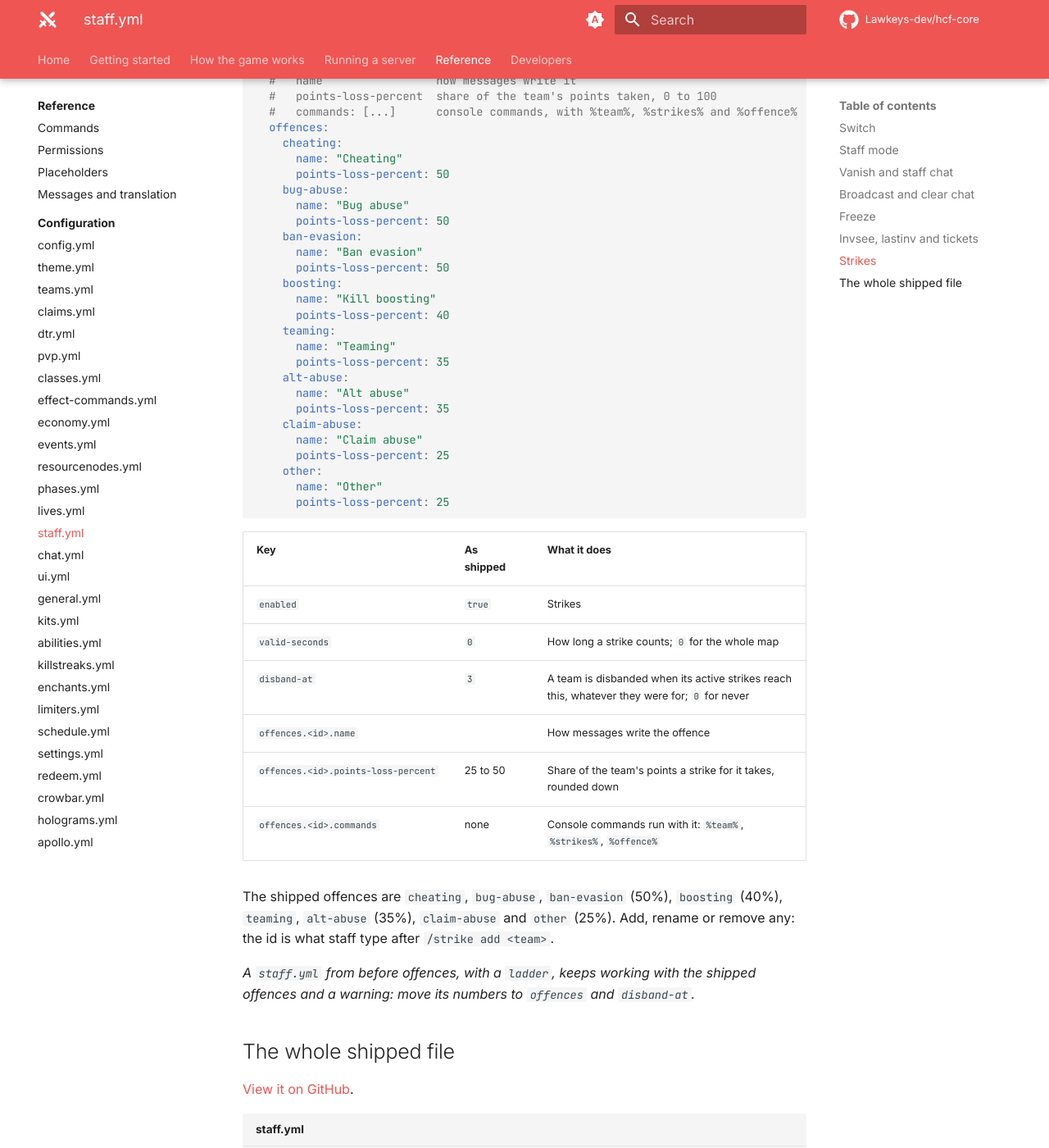
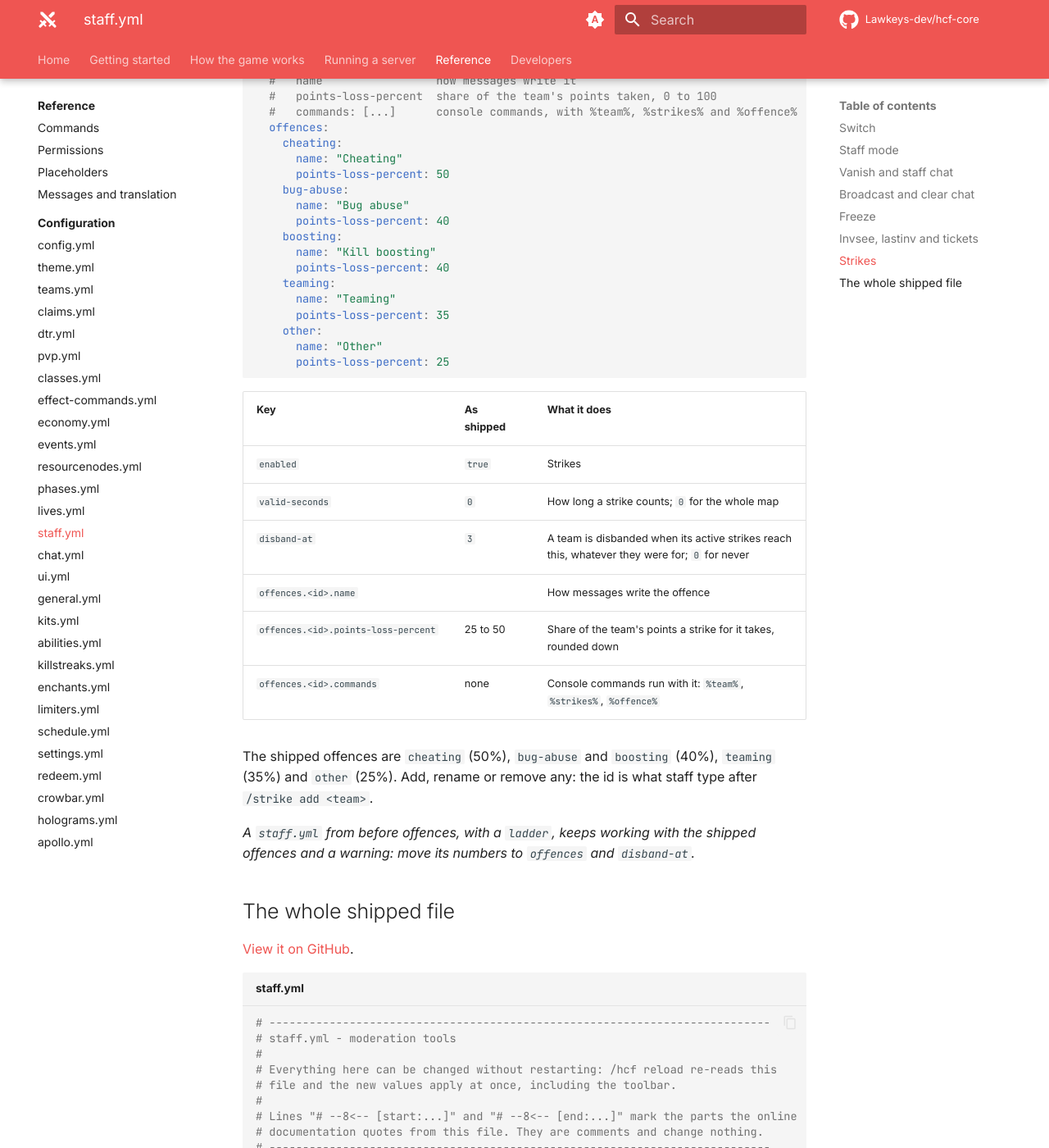
Before and after one commit to Lawkeys-dev/hcf-core, an MkDocs documentation site: the page built from docs/reference/configuration/staff.md, in a window 1280 px wide and 1400 px high, scrolled down 6468 px. Shown: the whole window at 82% size. Built offline with MkDocs 1.6.1 and Material for MkDocs 9.7.7, drawn with Linux system fonts in a browser that asks for light colours; comment, search, counter and statistics services are not loaded.

Commit message:
Strikes: five offences, bug abuse at 40%
Ban evasion, alt abuse and claim abuse are gone; bug abuse takes 40%
of the team's points.

````diff
--- a/docs/reference/configuration/staff.md
+++ b/docs/reference/configuration/staff.md
@@ -113,7 +113,7 @@ Every example on this page is **taken from the shipped `staff.yml`**. Changes ap
 | `offences.<id>.points-loss-percent` | 25 to 50 | Share of the team's points a strike for it takes, rounded down |
 | `offences.<id>.commands` | none | Console commands run with it: `%team%`, `%strikes%`, `%offence%` |
 
-The shipped offences are `cheating`, `bug-abuse`, `ban-evasion` (50%), `boosting` (40%), `teaming`, `alt-abuse` (35%), `claim-abuse` and `other` (25%). Add, rename or remove any: the id is what staff type after `/strike add <team>`.
+The shipped offences are `cheating` (50%), `bug-abuse` and `boosting` (40%), `teaming` (35%) and `other` (25%). Add, rename or remove any: the id is what staff type after `/strike add <team>`.
 
 *A `staff.yml` from before offences, with a `ladder`, keeps working with the shipped offences and a warning: move its numbers to `offences` and `disband-at`.*
 
--- a/docs/server/moderation.md
+++ b/docs/server/moderation.md
@@ -156,12 +156,9 @@ As shipped:
 | Offence | `/strike add … <offence>` | Points lost |
 |---|---|---|
 | Cheating | `cheating` | 50% |
-| Bug abuse | `bug-abuse` | 50% |
-| Ban evasion | `ban-evasion` | 50% |
+| Bug abuse | `bug-abuse` | 40% |
 | Kill boosting | `boosting` | 40% |
 | Teaming | `teaming` | 35% |
-| Alt abuse | `alt-abuse` | 35% |
-| Claim abuse | `claim-abuse` | 25% |
 | Other | `other` | 25% |
 
 ```yaml title="staff.yml"
--- a/src/main/resources/staff.yml
+++ b/src/main/resources/staff.yml
@@ -218,22 +218,13 @@ strikes:
       points-loss-percent: 50
     bug-abuse:
       name: "Bug abuse"
-      points-loss-percent: 50
-    ban-evasion:
-      name: "Ban evasion"
-      points-loss-percent: 50
+      points-loss-percent: 40
     boosting:
       name: "Kill boosting"
       points-loss-percent: 40
     teaming:
       name: "Teaming"
       points-loss-percent: 35
-    alt-abuse:
-      name: "Alt abuse"
-      points-loss-percent: 35
-    claim-abuse:
-      name: "Claim abuse"
-      points-loss-percent: 25
     other:
       name: "Other"
       points-loss-percent: 25
````
Also changed, not shown: CHANGELOG.md (+1 -1 lines), FEATURES.md (+1 -1 lines), 2 other files.
